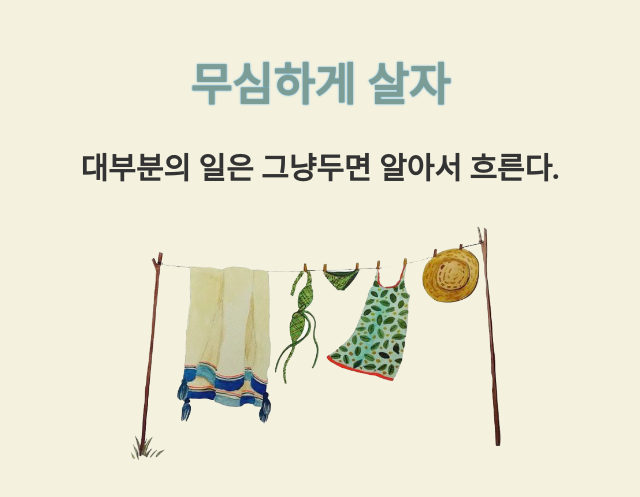
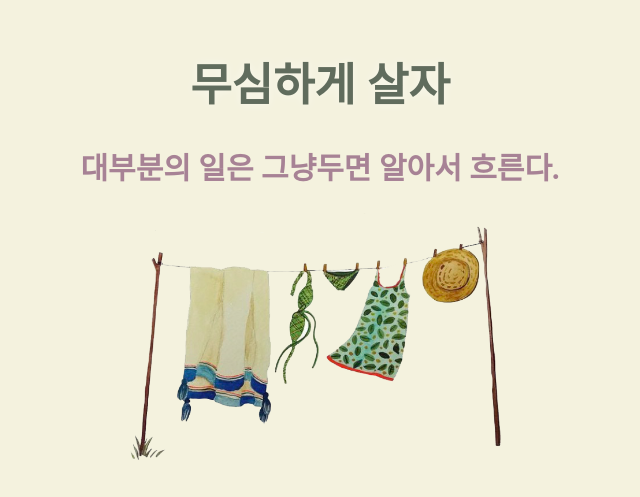
Before and after one commit to hana0822/free, a plain HTML site: page index.html in a window 1280 px wide. Shown: the part 111-608 px from the top of the page, without its empty margins (320-960 px from the left). Drawn offline with Linux system fonts and the light colour scheme; a web font is replaced by a local one.

Commit message:
글씨변경

```diff
--- a/scss/style.scss
+++ b/scss/style.scss
@@ -1,6 +1,6 @@
 @charset "UTF-8";
 @import url('https://fonts.googleapis.com/css2?family=Single+Day&display=swap');
-
+@import url('https://fonts.googleapis.com/css2?family=Shadows+Into+Light&display=swap');
 *{
     margin: 0px;
     padding: 0px;
@@ -30,14 +30,14 @@ body{
 
             h2{
                 font: bold 45px "Single Day";
-                color:#7C9D96;
+                color:#606C5D;
                 text-align: center;
                 margin-bottom: 30px;
-                text-shadow: 0px 0px 2px rgba(14, 136, 228, 0.8);
+                text-shadow: 0px 0px 10px rgba(255, 255, 255, 0.5);
             }
             h3{
                 font:bold 30px "Single Day";
-                color: #333;
+                color: #A78295;
                 text-align: center;
                 margin-bottom: 30px;
             }
```
Also changed, not shown: css/style.css, 1 other file.
